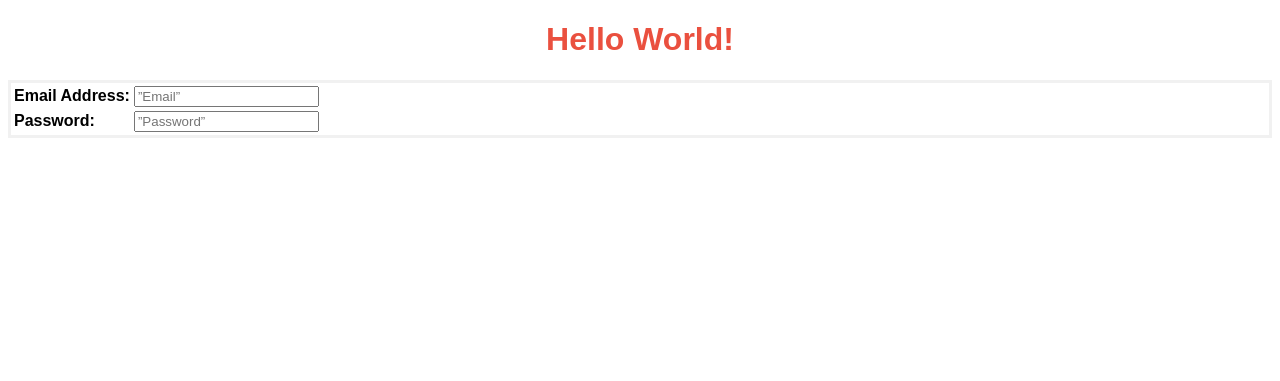
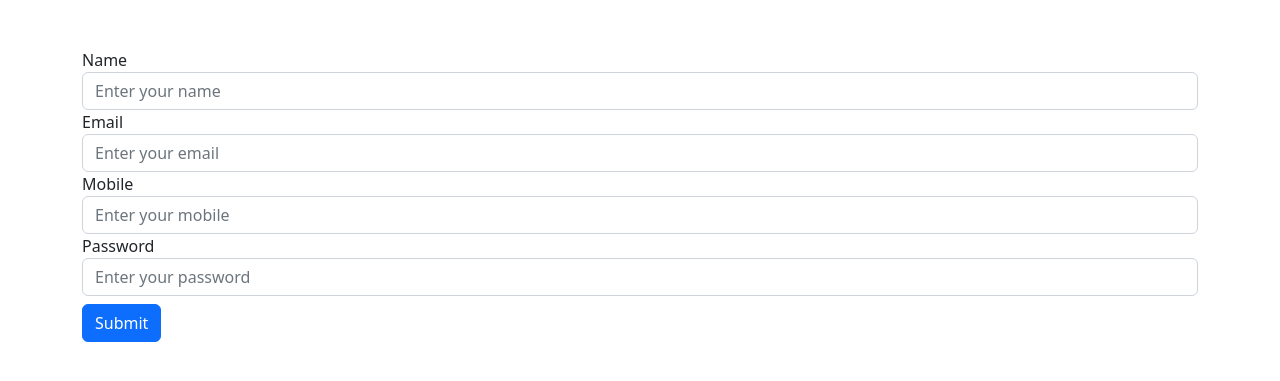
Before and after one commit to Josh011600/Project1, a PHP site: page /user.php in a window 1280 px wide. Shown: the top 381 px of the page. Run offline with PHP 8.4, Linux system fonts and the light colour scheme.

Commit message:
Update user.php

```diff
--- a/crudoperations/user.php
+++ b/crudoperations/user.php
@@ -7,35 +7,34 @@
  <meta name="viewport" content="width=device-width, initial-scale=1, shrink-to-fit=no">
  <meta name="description" content="">
  <meta name="author" content="">
- <title>CRUD Operations </title>
+ <title>Add User Page</title>
 
- <link rel="stylesheet" href="style.css">
+  <link href="https://cdn.jsdelivr.net/npm/bootstrap@5.2.3/dist/css/bootstrap.min.css" rel="stylesheet" integrity="sha384-rbsA2VBKQhggwzxH7pPCaAqO46MgnOM80zW1RWuH61DGLwZJEdK2Kadq2F9CUG65" crossorigin="anonymous">
 </head>
 <body>
-<h1> Hello World!</h1>
 
-  <form>
-  <table>
-    <tr>
-      <td>
-        Email Address:
-      </td>
 
-      <td>
-        <input type=”mail”  placeholder=”Email” name=””>
-      </td>
-    </tr>
-<tr>
-<td>
-        Password:
-      </td>
-
-      <td>
-        <input type=”Password” placeholder=”Password” name=””>
-      </td>
-    </tr>
-  </table>
-</form>
+  <div class="container my-5">
+      <form method="post">
+         <div class="form-group">
+            <label>Name</label>
+            <input type="text" class="form-control" placeholder="Enter your name" name="name" autocomplete="off">
+        </div>
+        <div class="form-group">
+            <label>Email</label>
+            <input type="email" class="form-control" placeholder="Enter your email" name="email" autocomplete="off">
+        </div>
+        <div class="form-group">
+            <label>Mobile</label>
+            <input type="number" class="form-control" placeholder="Enter your mobile" name="mobile" autocomplete="off">
+        </div>
+        <div class="form-group">
+            <label>Password</label>
+            <input type="text" class="form-control" placeholder="Enter your password" name="password" autocomplete="off">
+        </div>
+        <button type="submit" class="btn btn-primary my-2">Submit</button>
+     </form>
+  </div>
 
  </body>
 </html>
```
